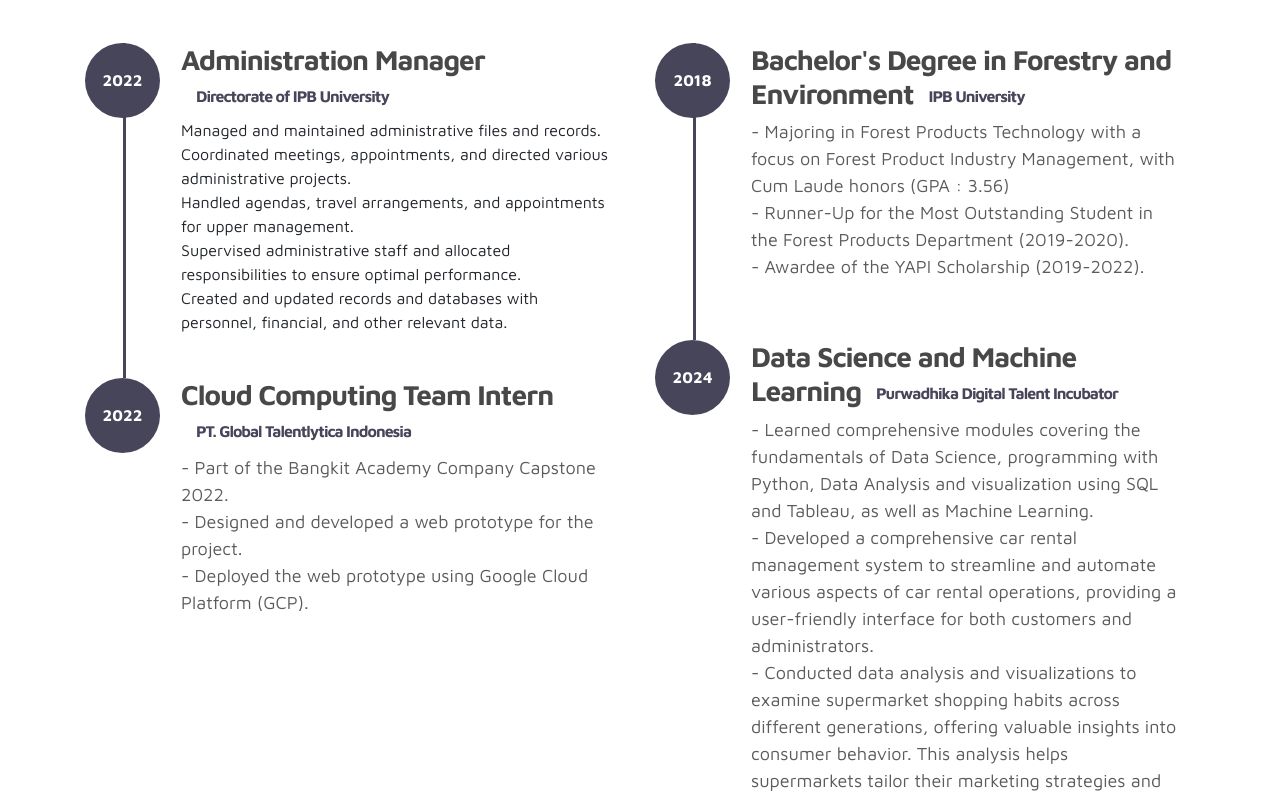
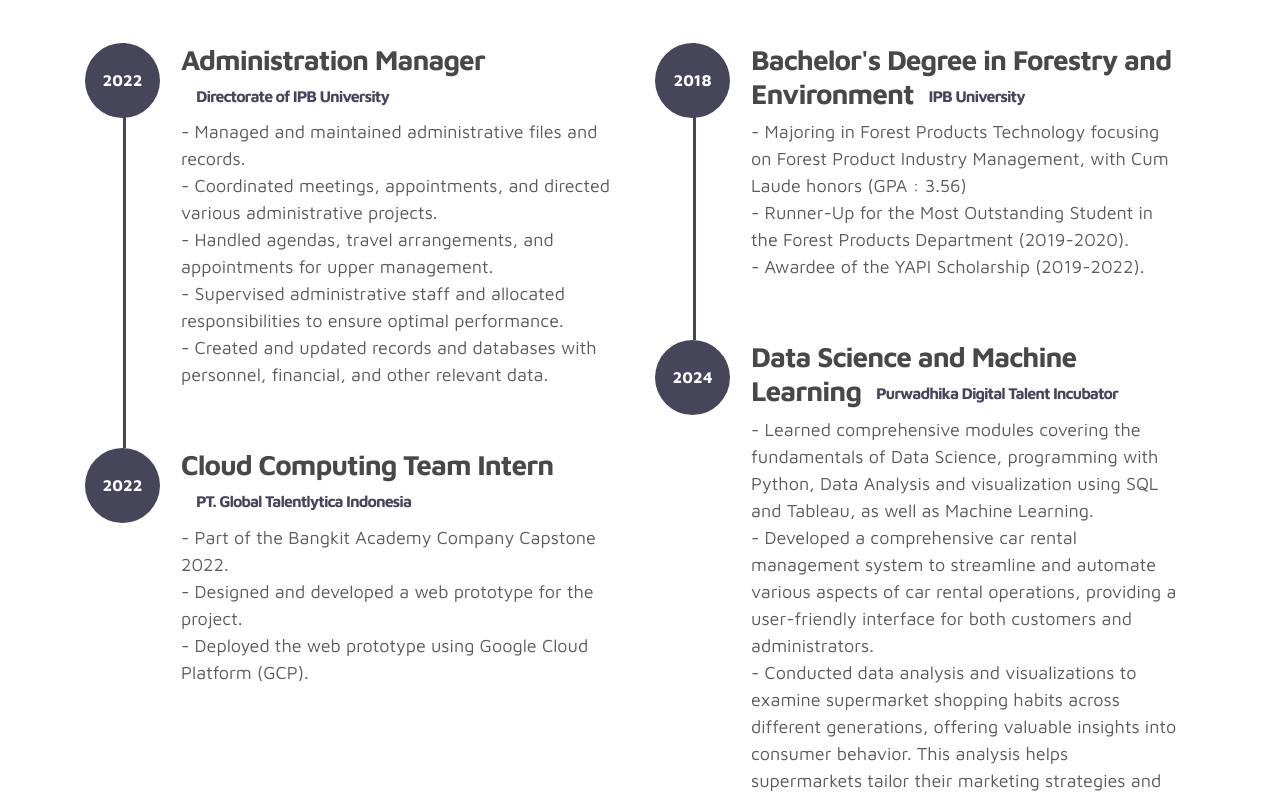
Before and after one commit to shafameidita/shafameidita.github.io, a plain HTML site: page index.html in a window 1280 px wide. Shown: the part 1441-2240 px from the top of the page. Drawn offline with Linux system fonts and the light colour scheme.

Commit message:
Update index.html

```diff
--- a/index.html
+++ b/index.html
@@ -70,7 +70,7 @@
                             <span class="mr-2">Hey, I'm</span>
                                 <div class="animated-info">
                                     <span class="animated-item">Shafa</span>
-                                    <span class="animated-item">Data Scientist</span>
+                                    <span class="animated-item">a Data Scientist</span>
                                 </div>
                         </h1>
 
@@ -214,13 +214,14 @@
                              </div>
                              <div class="timeline-info">
                                   <h3><span>Administration Manager</span><small>Directorate of IPB University</small></h3>
-                                  <ul>
-                                      <li>Managed and maintained administrative files and records.</li>
-                                      <li>Coordinated meetings, appointments, and directed various administrative projects.</li>
-                                      <li>Handled agendas, travel arrangements, and appointments for upper management.</li>
-                                      <li>Supervised administrative staff and allocated responsibilities to ensure optimal performance.</li>
-                                      <li>Created and updated records and databases with personnel, financial, and other relevant data.</li>
-                                  </ul>
+
+                                    <p>
+                                      - Managed and maintained administrative files and records.<br>
+                                      - Coordinated meetings, appointments, and directed various administrative projects.<br>
+                                      - Handled agendas, travel arrangements, and appointments for upper management.<br>
+                                      - Supervised administrative staff and allocated responsibilities to ensure optimal performance.<br>
+                                      - Created and updated records and databases with personnel, financial, and other relevant data.</p>
+
                              </div>
                         </div>
 
@@ -248,7 +249,7 @@
                              </div>
                              <div class="timeline-info">
                                   <h3><span>Bachelor's Degree in Forestry and Environment</span><small>IPB University</small></h3>
-                                  <p>- Majoring in Forest Products Technology with a focus on Forest Product Industry Management, with Cum Laude honors (GPA : 3.56)<br>
+                                  <p>- Majoring in Forest Products Technology focusing on Forest Product Industry Management, with Cum Laude honors (GPA : 3.56)<br>
                                     - Runner-Up for the Most Outstanding Student in the Forest Products Department (2019-2020).<br>
                                     - Awardee of the YAPI Scholarship (2019-2022).</p>
                              </div>
```
